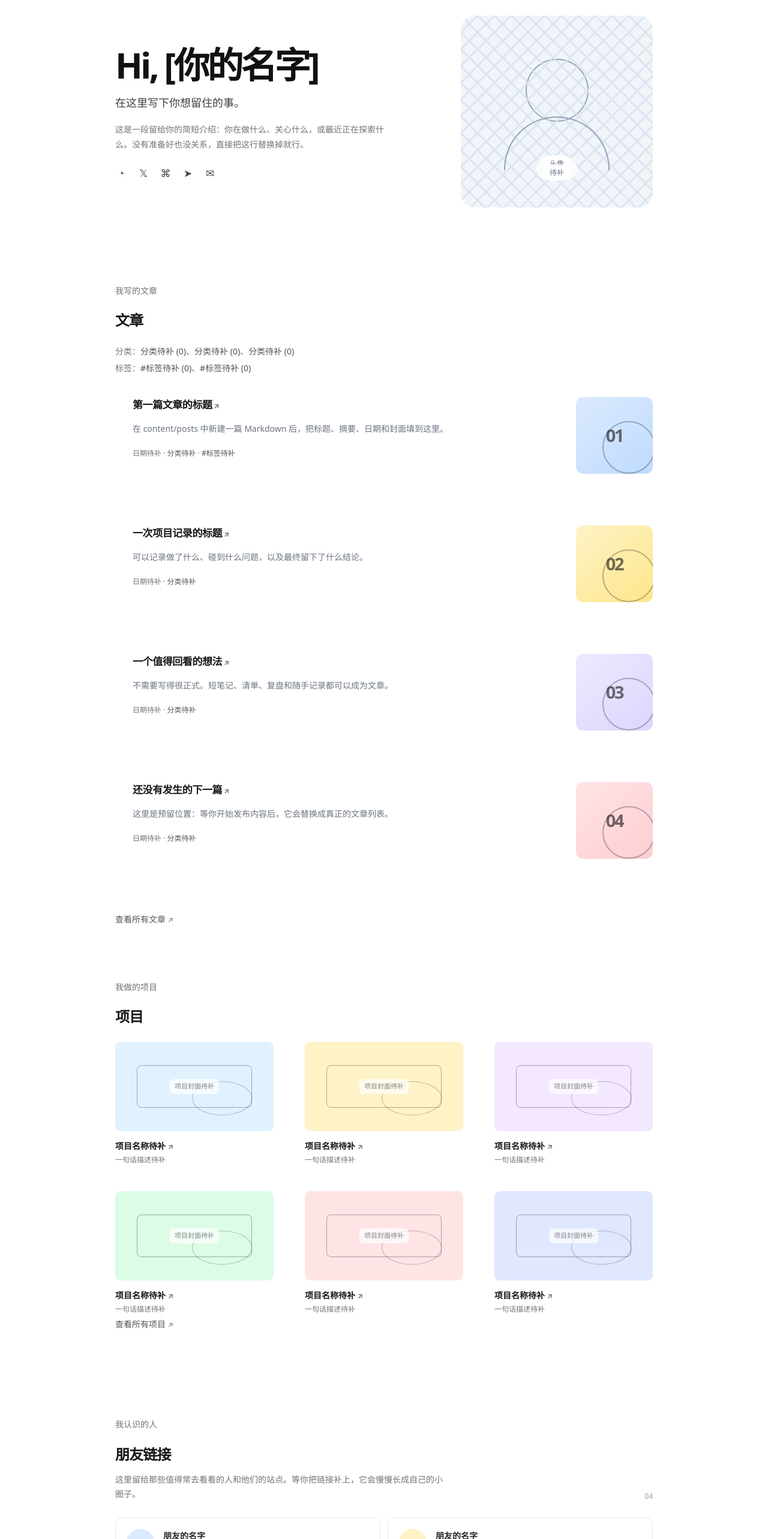
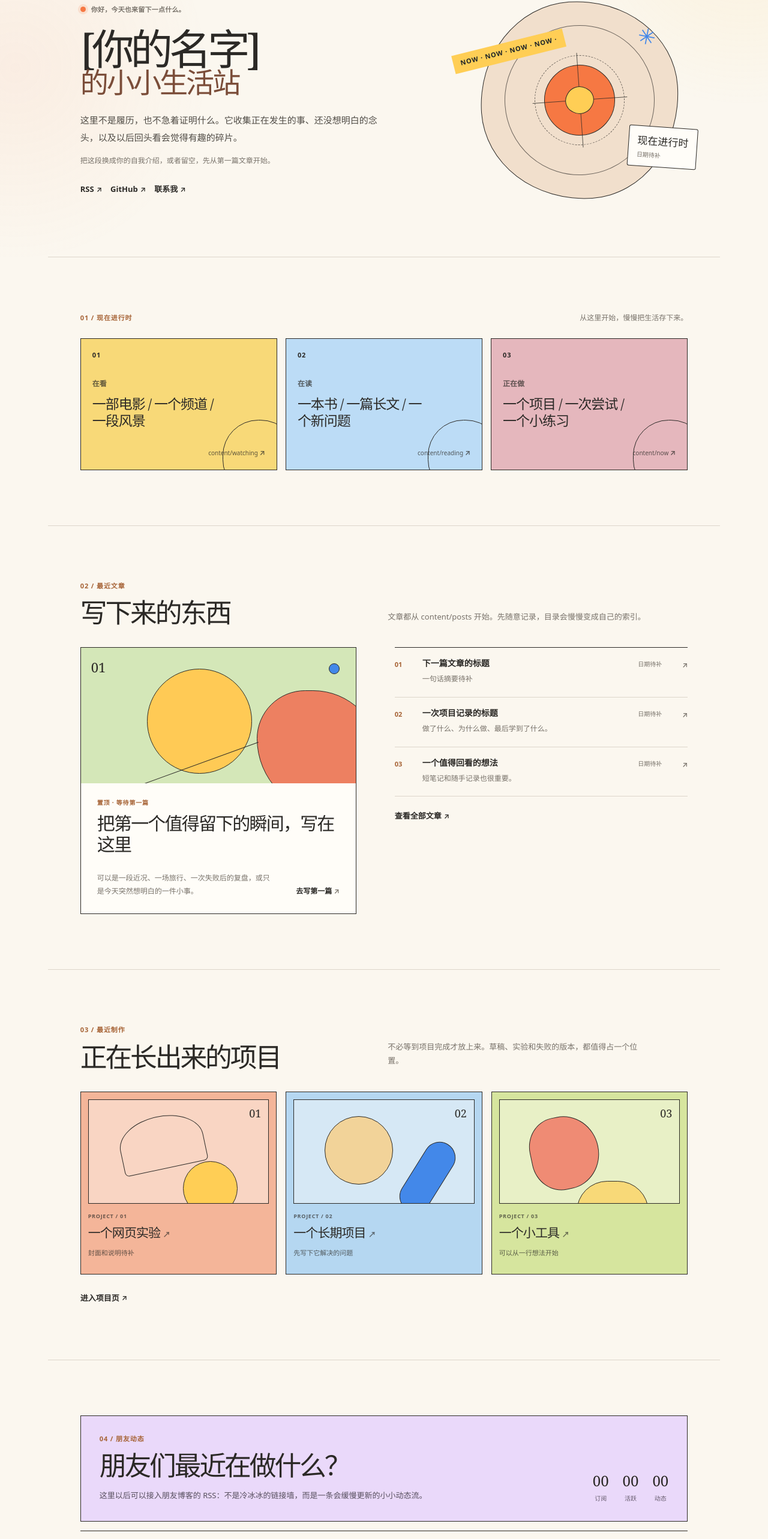
Before and after one commit to Jmmt-mingrui/Jmmt-mingrui.github.io, a Next.js app: page / in a window 1280 px wide. Shown: the part 183-2749 px from the top of the page at 60% size. Built offline with nearby package versions, Linux system fonts and the light colour scheme.

Commit message:
Redesign home as a living personal garden

```diff
--- a/app/components/site-shell.tsx
+++ b/app/components/site-shell.tsx
@@ -6,7 +6,7 @@ import { PreferencesProvider, useSitePreferences } from "./site-preferences";
 
 const copy = {
   zh: {
-    name: "Hi, [你的名字]",
+    name: "[你的名字]",
     home: "首页",
     articles: "文章",
     projects: "项目",
@@ -20,7 +20,7 @@ const copy = {
     copyright: "内容与版权声明待补",
   },
   en: {
-    name: "Hi, [your name]",
+    name: "[your name]",
     home: "Home",
     articles: "Articles",
     projects: "Projects",
--- a/app/page.tsx
+++ b/app/page.tsx
@@ -5,72 +5,103 @@ import { useSitePreferences } from "./components/site-preferences";
 
 const content = {
   zh: {
-    tagline: "在这里写下你想留住的事。",
-    bio: "这是一段留给你的简短介绍：你在做什么、关心什么，或最近正在探索什么。没有准备好也没关系，直接把这行替换掉就行。",
-    avatar: "头像\n待补",
-    writingKicker: "我写的文章",
-    articles: "文章",
-    categories: "分类：",
-    category: "分类待补",
-    tags: "标签：",
-    tag: "#标签待补",
-    moreArticles: "查看所有文章",
-    projectKicker: "我做的项目",
-    projects: "项目",
-    cover: "项目封面待补",
-    projectName: "项目名称待补",
-    projectDescription: "一句话描述待补",
-    moreProjects: "查看所有项目",
-    friendsKicker: "我认识的人",
-    friends: "朋友链接",
-    friendsIntro: "这里留给那些值得常去看看的人和他们的站点。等你把链接补上，它会慢慢长成自己的小圈子。",
-    friendName: "朋友的名字",
-    friendDescription: "一句话介绍待补",
-    visitFriend: "去看看",
-    read: "阅读：",
-    posts: [
-      ["第一篇文章的标题", "在 content/posts 中新建一篇 Markdown 后，把标题、摘要、日期和封面填到这里。"],
-      ["一次项目记录的标题", "可以记录做了什么、碰到什么问题，以及最终留下了什么结论。"],
-      ["一个值得回看的想法", "不需要写得很正式。短笔记、清单、复盘和随手记录都可以成为文章。"],
-      ["还没有发生的下一篇", "这里是预留位置：等你开始发布内容后，它会替换成真正的文章列表。"],
+    eyebrow: "你好，今天也来留下一点什么。",
+    title: ["[你的名字]", "的小小生活站"],
+    intro: "这里不是履历，也不急着证明什么。它收集正在发生的事、还没想明白的念头，以及以后回头看会觉得有趣的碎片。",
+    note: "把这段换成你的自我介绍，或者留空，先从第一篇文章开始。",
+    now: "现在进行时",
+    nowDate: "日期待补",
+    nowItems: [
+      ["在看", "一部电影 / 一个频道 / 一段风景", "content/watching"],
+      ["在读", "一本书 / 一篇长文 / 一个新问题", "content/reading"],
+      ["正在做", "一个项目 / 一次尝试 / 一个小练习", "content/now"],
     ],
-    pendingDate: "日期待补",
+    writingKicker: "最近文章",
+    articles: "写下来的东西",
+    articleNote: "文章都从 content/posts 开始。先随意记录，目录会慢慢变成自己的索引。",
+    featuredLabel: "置顶 · 等待第一篇",
+    featuredTitle: "把第一个值得留下的瞬间，写在这里",
+    featuredText: "可以是一段近况、一场旅行、一次失败后的复盘，或只是今天突然想明白的一件小事。",
+    writeFirst: "去写第一篇",
+    allArticles: "查看全部文章",
+    articleRows: [
+      ["01", "下一篇文章的标题", "一句话摘要待补", "日期待补"],
+      ["02", "一次项目记录的标题", "做了什么、为什么做、最后学到了什么。", "日期待补"],
+      ["03", "一个值得回看的想法", "短笔记和随手记录也很重要。", "日期待补"],
+    ],
+    projectKicker: "最近制作",
+    projects: "正在长出来的项目",
+    projectText: "不必等到项目完成才放上来。草稿、实验和失败的版本，都值得占一个位置。",
+    projectLabels: ["一个网页实验", "一个长期项目", "一个小工具"],
+    projectDescriptions: ["封面和说明待补", "先写下它解决的问题", "可以从一行想法开始"],
+    allProjects: "进入项目页",
+    friendKicker: "朋友动态",
+    friends: "朋友们最近在做什么？",
+    friendsText: "这里以后可以接入朋友博客的 RSS：不是冷冰冰的链接墙，而是一条会缓慢更新的小小动态流。",
+    subscribe: "订阅",
+    active: "活跃",
+    updates: "动态",
+    friendRows: [
+      ["朋友站点待补", "等待第一位朋友的 RSS", "添加链接后，这里会显示对方的最新文章。"],
+      ["小圈子待补", "下一条动态还没出现", "朋友的头像、文章标题和更新时间会留在这里。"],
+      ["你的第一位朋友", "等待被收录", "可以先只填名称和网址，RSS 以后再接。"],
+    ],
+    manageFriends: "去补充朋友链接",
+    archiveHint: "从这里开始，慢慢把生活存下来。",
   },
   en: {
-    tagline: "A place for the things you want to keep.",
-    bio: "This is your short introduction: what you make, what you care about, or what you are exploring lately. You can replace it whenever you are ready.",
-    avatar: "Avatar\npending",
-    writingKicker: "WHAT I WRITE",
-    articles: "Articles",
-    categories: "Categories: ",
-    category: "Category pending",
-    tags: "Tags: ",
-    tag: "#tag-pending",
-    moreArticles: "View all articles",
-    projectKicker: "WHAT I MAKE",
-    projects: "Projects",
-    cover: "Project cover pending",
-    projectName: "Project name pending",
-    projectDescription: "One-line description pending",
-    moreProjects: "View all projects",
-    friendsKicker: "PEOPLE I KNOW",
-    friends: "Friend links",
-    friendsIntro: "A small corner for people and sites worth revisiting. Add your links here and let your own circle grow over time.",
-    friendName: "Friend name pending",
-    friendDescription: "One-line introduction pending",
-    visitFriend: "Visit",
-    read: "Read: ",
-    posts: [
-      ["The title of your first post", "Create a Markdown file in content/posts, then add its title, excerpt, date, and cover here."],
-      ["The record of a project", "Write down what you built, the problems you met, and the conclusions that stayed with you."],
-      ["A thought worth revisiting", "It does not have to be formal. Notes, lists, recaps, and quick observations all belong here."],
-      ["The next post that has not happened yet", "This is a reserved spot. Once you publish, it will become a real entry in your article list."],
+    eyebrow: "Hello. Leave a small trace of today.",
+    title: ["[your name]", "’s little life archive"],
+    intro: "This is not a résumé and it does not need to prove anything. It keeps what is happening, thoughts still in progress, and fragments that may become meaningful later.",
+    note: "Replace this with your introduction — or leave it blank and start with the first post.",
+    now: "NOW",
+    nowDate: "Date pending",
+    nowItems: [
+      ["Watching", "A film / a channel / a view", "content/watching"],
+      ["Reading", "A book / a long read / a new question", "content/reading"],
+      ["Making", "A project / an experiment / a tiny practice", "content/now"],
     ],
-    pendingDate: "Date pending",
+    writingKicker: "RECENT WRITING",
+    articles: "Things worth writing down",
+    articleNote: "Every post begins in content/posts. Start loosely; the folder will slowly become your own index.",
+    featuredLabel: "PINNED · WAITING FOR THE FIRST POST",
+    featuredTitle: "Put the first moment you want to keep here",
+    featuredText: "It could be an update, a trip, a lesson from getting something wrong, or simply a thought that arrived today.",
+    writeFirst: "Write the first post",
+    allArticles: "See all articles",
+    articleRows: [
+      ["01", "The title of your next post", "A short summary pending", "Date pending"],
+      ["02", "The record of a project", "What you made, why, and what stayed with you.", "Date pending"],
+      ["03", "A thought worth revisiting", "Short notes and small observations count, too.", "Date pending"],
+    ],
+    projectKicker: "RECENT MAKING",
+    projects: "Projects still growing",
+    projectText: "A project does not need to be finished before it belongs here. Drafts, experiments, and failed versions deserve a place too.",
+    projectLabels: ["A web experiment", "A long-term project", "A small utility"],
+    projectDescriptions: ["Cover and description pending", "Start with the problem it solves", "One line of an idea is enough"],
+    allProjects: "Visit projects",
+    friendKicker: "FRIEND ACTIVITY",
+    friends: "What are friends making lately?",
+    friendsText: "This can later connect to your friends’ RSS feeds: not a frozen wall of links, but a small, gently moving stream of updates.",
+    subscribe: "Subscribed",
+    active: "Active",
+    updates: "Updates",
+    friendRows: [
+      ["Friend site pending", "Waiting for the first friend RSS", "Once you add a link, their latest post can appear here."],
+      ["Circle pending", "The next update has not arrived", "A friend’s avatar, post title, and time will live here."],
+      ["Your first friend", "Waiting to be collected", "Start with a name and URL; RSS can come later."],
+    ],
+    manageFriends: "Add friend links",
+    archiveHint: "Start here, and slowly save a life.",
   },
 } as const;
 
-const tones = ["sky", "lemon", "violet", "rose"] as const;
+const nowTones = ["sun", "sky", "berry"] as const;
+const projectTones = ["coral", "blue", "lime"] as const;
+
+function Arrow() {
+  return <span className="arrow" aria-hidden="true">↗</span>;
+}
 
 function HomeContent() {
   const { language, playTap } = useSitePreferences();
@@ -78,85 +109,104 @@ function HomeContent() {
 
   return (
     <>
-      <section className="reference-hero">
-        <div className="reference-hero-copy">
-          <h1>Hi, [{language === "zh" ? "你的名字" : "your name"}]</h1>
-          <p className="reference-tagline">{t.tagline}</p>
-          <p className="reference-bio">{t.bio}</p>
-          <div className="social-row" aria-label={language === "zh" ? "社交链接占位" : "Social link placeholders"}>
-            <a href="/archive#rss" aria-label="RSS" onClick={playTap}>◔</a>
-            <a href="/about" aria-label="X" onClick={playTap}>𝕏</a>
-            <a href="/about" aria-label="GitHub" onClick={playTap}>⌘</a>
-            <a href="/about" aria-label="Telegram" onClick={playTap}>➤</a>
-            <a href="/about" aria-label={language === "zh" ? "邮箱" : "Email"} onClick={playTap}>✉</a>
+      <section className="garden-intro">
+        <div className="intro-copy">
+          <p className="intro-eyebrow"><span className="status-dot" aria-hidden="true" />{t.eyebrow}</p>
+          <h1>{t.title.map((line) => <span key={line}>{line}</span>)}</h1>
+          <p className="intro-lead">{t.intro}</p>
+          <p className="intro-note">{t.note}</p>
+          <div className="intro-links" aria-label={language === "zh" ? "社交链接占位" : "Social link placeholders"}>
+            <a href="/archive#rss" onClick={playTap}>RSS <Arrow /></a>
+            <a href="/about" onClick={playTap}>GitHub <Arrow /></a>
+            <a href="/about" onClick={playTap}>{language === "zh" ? "联系我" : "Contact"} <Arrow /></a>
           </div>
         </div>
-        <div className="avatar-stub" aria-label={t.avatar.replace("\n", " ")}>
-          <div className="avatar-stub-grid" />
-          <span>{t.avatar.split("\n").map((line) => <span key={line}>{line}<br /></span>)}</span>
+        <aside className="intro-orbit" aria-label={t.now}>
+          <div className="orbit-tape">NOW · NOW · NOW · NOW ·</div>
+          <div className="orbit-sun" aria-hidden="true"><span /></div>
+          <div className="orbit-note"><b>{t.now}</b><span>{t.nowDate}</span></div>
+          <div className="orbit-sticker" aria-hidden="true">✳</div>
+        </aside>
+      </section>
+
+      <section className="now-section" aria-labelledby="now-title">
+        <div className="section-topline">
+          <p className="section-kicker">01 / {t.now}</p>
+          <p>{t.archiveHint}</p>
+        </div>
+        <div className="now-grid">
+          {t.nowItems.map(([title, description, folder], index) => (
+            <a className={`now-card now-card-${nowTones[index]}`} href="/about" key={title} onClick={playTap}>
+              <span className="now-index">0{index + 1}</span>
+              <div><p>{title}</p><h2>{description}</h2></div>
+              <small>{folder} <Arrow /></small>
+            </a>
+          ))}
         </div>
       </section>
 
-      <section className="reference-section" id="articles">
-        <p className="section-kicker">{t.writingKicker}</p>
-        <h2>{t.articles}</h2>
-        <div className="taxonomy">
-          <p>{t.categories}<a href="/writing" onClick={playTap}>{t.category} (0)</a>、<a href="/writing" onClick={playTap}>{t.category} (0)</a>、<a href="/writing" onClick={playTap}>{t.category} (0)</a></p>
-          <p>{t.tags}<a href="/writing" onClick={playTap}>{t.tag} (0)</a>、<a href="/writing" onClick={playTap}>{t.tag} (0)</a></p>
+      <section className="story-section" id="articles">
+        <div className="section-heading">
+          <div><p className="section-kicker">02 / {t.writingKicker}</p><h2>{t.articles}</h2></div>
+          <p>{t.articleNote}</p>
         </div>
-        <div className="post-list">
-          {t.posts.map(([title, excerpt], index) => (
-            <article className="post-preview" key={title}>
-              <div className="post-copy">
-                <h3><a href="/writing" onClick={playTap}>{title}<span aria-hidden="true"> ↗</span></a></h3>
-                <p>{excerpt}</p>
-                <small>{t.pendingDate} · <a href="/writing" onClick={playTap}>{t.category}</a>{index === 0 ? <> · <a href="/writing" onClick={playTap}>{t.tag}</a></> : null}</small>
-              </div>
-              <a className={`post-cover post-cover-${tones[index]}`} href="/writing" aria-label={`${t.read}${title}`} onClick={playTap}>
-                <span>{String(index + 1).padStart(2, "0")}</span>
+        <div className="story-layout">
+          <article className="featured-story">
+            <div className="feature-visual" aria-hidden="true"><span>01</span><i /><b /></div>
+            <div className="feature-copy">
+              <p>{t.featuredLabel}</p>
+              <h3>{t.featuredTitle}</h3>
+              <div><span>{t.featuredText}</span><a href="/writing" onClick={playTap}>{t.writeFirst} <Arrow /></a></div>
+            </div>
+          </article>
+          <div className="story-rail">
+            {t.articleRows.map(([number, title, excerpt, date]) => (
+              <a className="story-row" href="/writing" key={number} onClick={playTap}>
+                <span>{number}</span>
+                <div><h3>{title}</h3><p>{excerpt}</p></div>
+                <small>{date}<Arrow /></small>
               </a>
+            ))}
+            <a className="text-link" href="/writing" onClick={playTap}>{t.allArticles} <Arrow /></a>
+          </div>
+        </div>
+      </section>
+
+      <section className="making-section" id="projects">
+        <div className="section-heading">
+          <div><p className="section-kicker">03 / {t.projectKicker}</p><h2>{t.projects}</h2></div>
+          <p>{t.projectText}</p>
+        </div>
+        <div className="making-grid">
+          {t.projectLabels.map((name, index) => (
+            <a className={`making-card making-card-${projectTones[index]}`} href="/projects" key={name} onClick={playTap}>
+              <div className="making-art" aria-hidden="true"><i /><b /><span>{String(index + 1).padStart(2, "0")}</span></div>
+              <p>PROJECT / 0{index + 1}</p>
+              <h3>{name} <Arrow /></h3>
+              <small>{t.projectDescriptions[index]}</small>
+            </a>
+          ))}
+        </div>
+        <a className="text-link project-more" href="/projects" onClick={playTap}>{t.allProjects} <Arrow /></a>
+      </section>
+
+      <section className="friends-stream" id="friends">
+        <div className="friend-banner">
+          <div><p className="section-kicker">04 / {t.friendKicker}</p><h2>{t.friends}</h2><p>{t.friendsText}</p></div>
+          <div className="friend-stats" aria-label={t.friendKicker}>
+            <span><b>00</b>{t.subscribe}</span><span><b>00</b>{t.active}</span><span><b>00</b>{t.updates}</span>
+          </div>
+        </div>
+        <div className="friend-stream-list">
+          {t.friendRows.map(([name, title, text], index) => (
+            <article className="friend-update" key={name}>
+              <span className={`stream-avatar stream-avatar-${index + 1}`} aria-hidden="true">{String(index + 1).padStart(2, "0")}</span>
+              <div className="stream-copy"><p>{name}<span> · RSS pending</span></p><h3>{title}</h3><small>{text}</small></div>
+              <span className="stream-time">--:--</span>
             </article>
           ))}
         </div>
-        <a className="more-link" href="/writing" onClick={playTap}>{t.moreArticles} <span aria-hidden="true">↗</span></a>
-      </section>
-
-      <section className="reference-section project-section" id="projects">
-        <p className="section-kicker">{t.projectKicker}</p>
-        <h2>{t.projects}</h2>
-        <div className="project-reference-grid">
-          {Array.from({ length: 6 }, (_, index) => (
-            <a className="reference-project" href="/projects" key={index} onClick={playTap}>
-              <div className={`project-image project-image-${(index % 6) + 1}`}><span>{t.cover}</span></div>
-              <h3>{t.projectName} <span aria-hidden="true">↗</span></h3>
-              <p>{t.projectDescription}</p>
-            </a>
-          ))}
-        </div>
-        <a className="more-link" href="/projects" onClick={playTap}>{t.moreProjects} <span aria-hidden="true">↗</span></a>
-      </section>
-
-      <section className="reference-section friend-section" id="friends">
-        <p className="section-kicker">{t.friendsKicker}</p>
-        <div className="friend-heading">
-          <div>
-            <h2>{t.friends}</h2>
-            <p>{t.friendsIntro}</p>
-          </div>
-          <span className="friend-count" aria-label={language === "zh" ? "朋友链接占位数量" : "Friend link placeholders"}>04</span>
-        </div>
-        <div className="friend-grid">
-          {Array.from({ length: 4 }, (_, index) => (
-            <article className="friend-card" key={index}>
-              <span className={`friend-avatar friend-avatar-${index + 1}`} aria-hidden="true">{String(index + 1).padStart(2, "0")}</span>
-              <div>
-                <h3>{t.friendName}</h3>
-                <p>{t.friendDescription}</p>
-                <a href="/archive#friends" onClick={playTap}>{t.visitFriend} <span aria-hidden="true">↗</span></a>
-              </div>
-            </article>
-          ))}
-        </div>
+        <a className="text-link friend-more" href="/archive#friends" onClick={playTap}>{t.manageFriends} <Arrow /></a>
       </section>
     </>
   );
```
Also changed, not shown: app/globals.css, content/friends/README.md, content/reading/README.md (added), content/watching/README.md (added).
